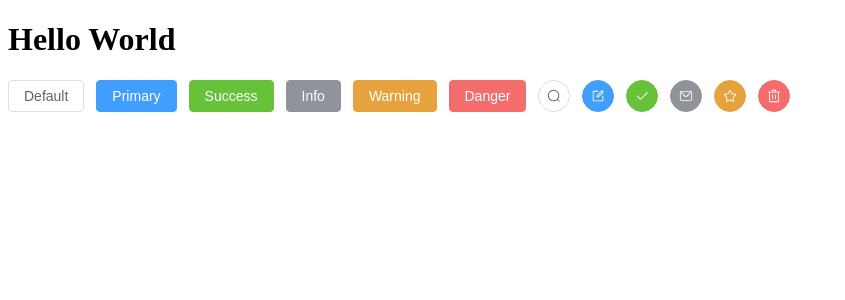
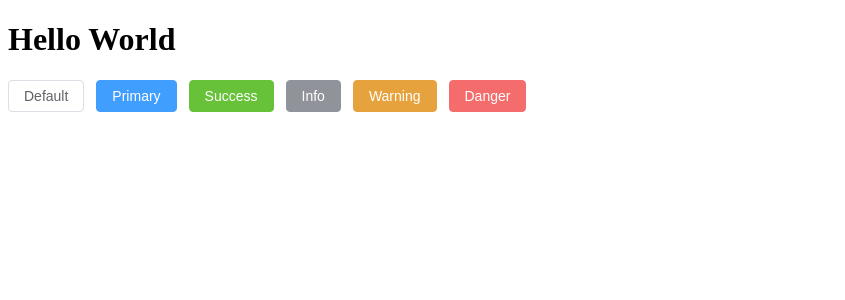
Before and after one commit to LIU2020822LMC/LIU2020822LMC-vue3-Ts-admin-project-GuiGuZhenXuan, a Vue app: page / in a window 1280 px wide. Shown: the top 300 px of the page, without its empty margins (0-845 px from the left). Built offline with nearby package versions, Linux system fonts and the light colour scheme.

Commit message:
项目环境变量的配置

```diff
--- a/package.json
+++ b/package.json
@@ -6,6 +6,8 @@
   "scripts": {
     "dev": "vite --open",
     "build": "vue-tsc -b && vite build",
+    "build:test": "vue-tsc && vite build --mode test",
+    "build:pro": "vue-tsc && vite build --mode production",
     "preview": "vite preview",
     "lint": "eslint src",
     "fix": "eslint src --fix",
--- a/src/App.vue
+++ b/src/App.vue
@@ -1,12 +1,5 @@
 <script setup lang="ts">
-import {
-  Check,
-  Delete,
-  Edit,
-  Message,
-  Search,
-  Star,
-} from '@element-plus/icons-vue'
+console.log(import.meta.env.VITE_APP_BASE_API)
 </script>
 
 <template>
@@ -17,13 +10,6 @@ import {
   <el-button type="info">Info</el-button>
   <el-button type="warning">Warning</el-button>
   <el-button type="danger">Danger</el-button>
-
-  <el-button :icon="Search" circle />
-  <el-button type="primary" :icon="Edit" circle />
-  <el-button type="success" :icon="Check" circle />
-  <el-button type="info" :icon="Message" circle />
-  <el-button type="warning" :icon="Star" circle />
-  <el-button type="danger" :icon="Delete" circle />
 </template>
 
 <style scoped></style>
--- a/src/main.ts
+++ b/src/main.ts
@@ -1,7 +1,7 @@
 import { createApp } from 'vue'
 import ElementPlus from 'element-plus'
 import 'element-plus/dist/index.css'
-import App from './App.vue'
+import App from '@/App.vue'
 import zhCn from 'element-plus/es/locale/lang/zh-cn'
 
 const app = createApp(App)
--- a/vite.config.ts
+++ b/vite.config.ts
@@ -13,7 +13,7 @@ export default defineConfig({
     port: 5173,
     proxy: {
       '/api': {
-        target: 'http://127.0.0.1:10086',
+        target: import.meta.env.VITE_SERVE,
         changeOrigin: true,
         rewrite: (path) => path.replace(/^\/api/, ''),
       },
```
Also changed, not shown: 2 other files (tests, documents, lock files or other folders).
